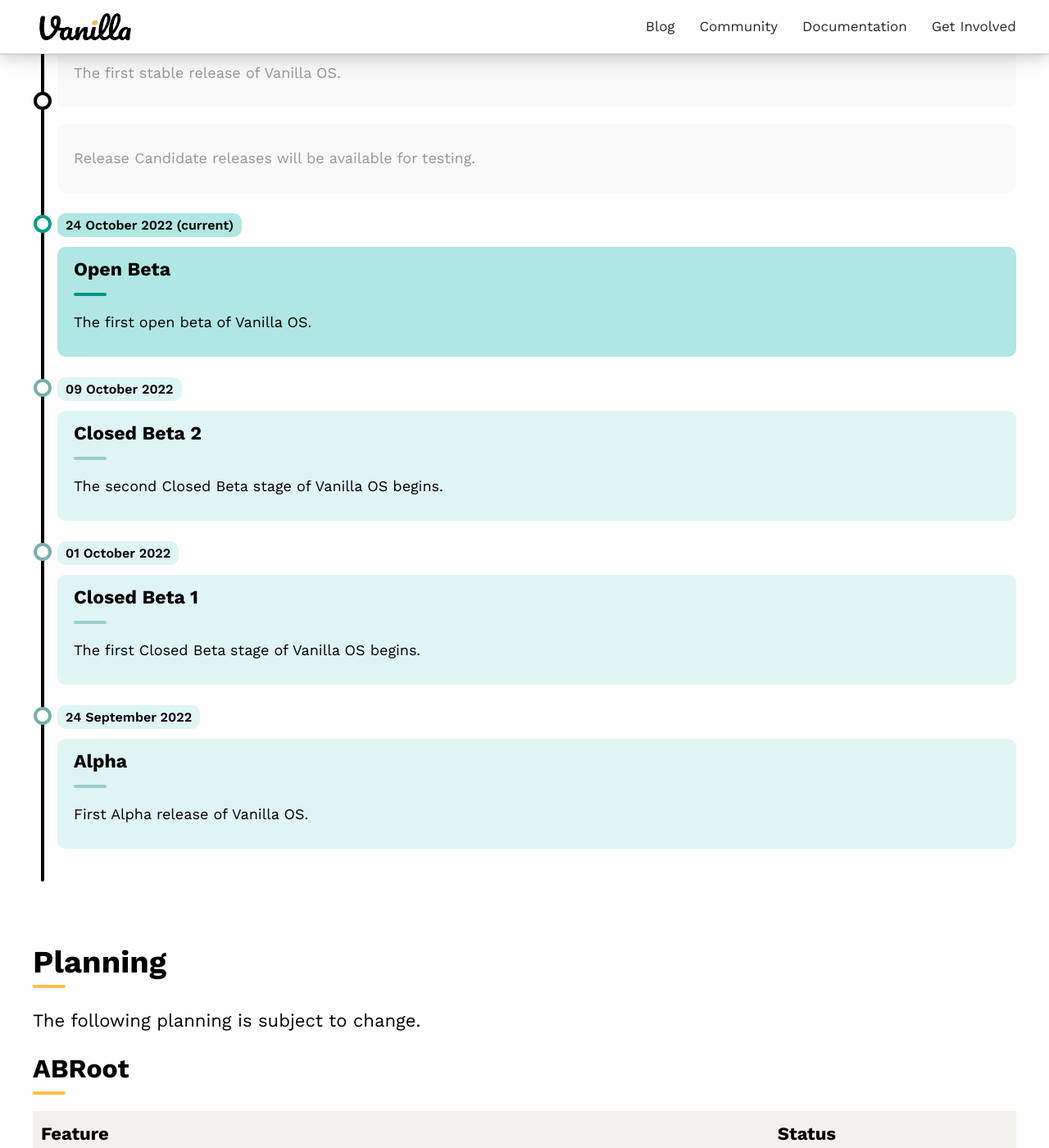
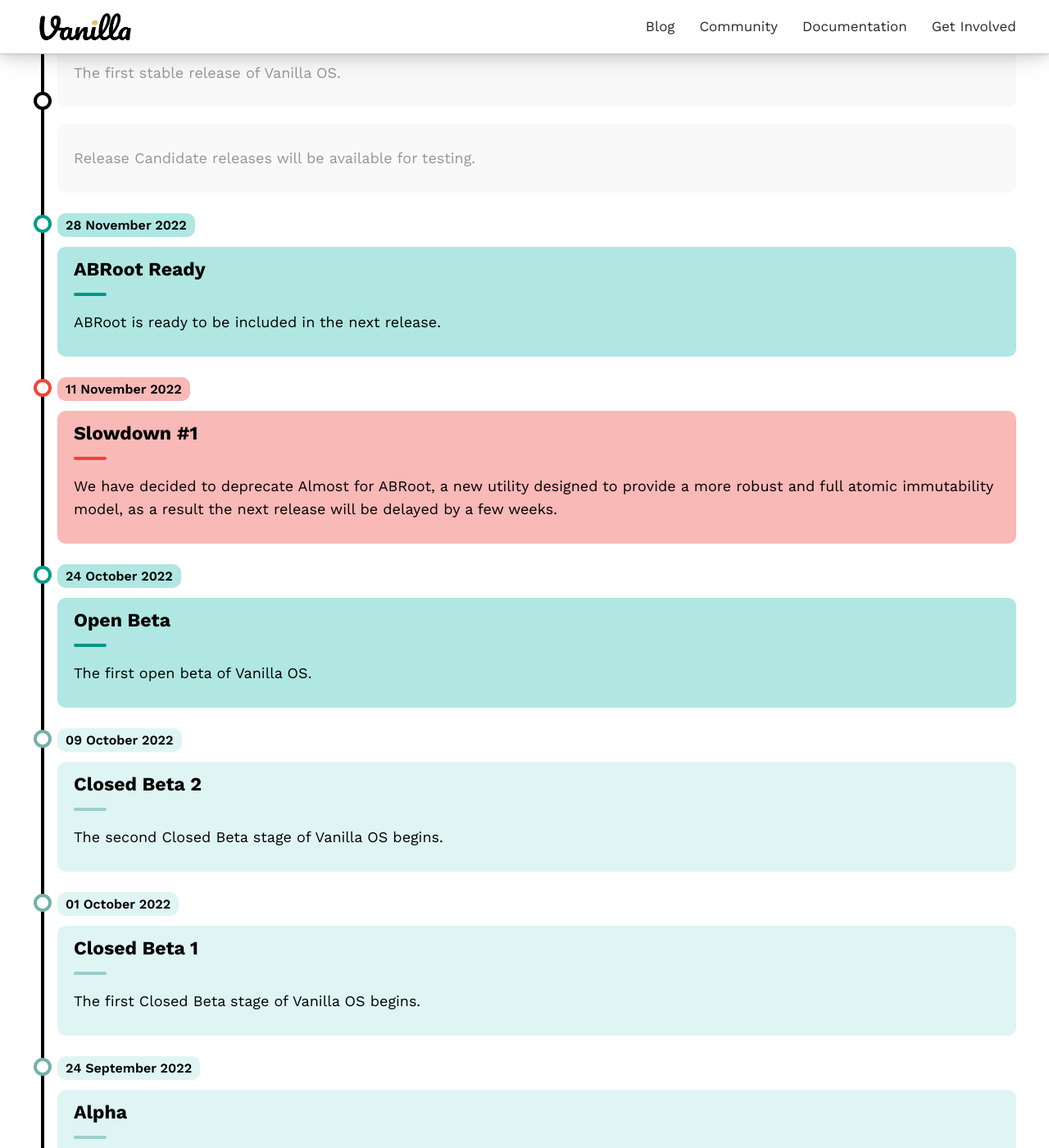
Before and after one commit to Vanilla-OS/website, a Jekyll site: the page built from roadmap.md, in a window 1280 px wide and 1400 px high, scrolled down 947 px. Shown: the whole window at 82% size. Built offline with Jekyll 4.4.1, drawn with Linux system fonts in a browser that asks for light colours.

Commit message:
misc: Update roadmap for ABRoot

```diff
--- a/assets/css/dark.css
+++ b/assets/css/dark.css
@@ -127,6 +127,10 @@
         background-color: #386662;
     }
 
+    .timeline-red .timeline-item-content, .timeline-red .timeline-label {
+        background-color: #6c2d2d;
+    }
+
     .timeline-dimmed-green .timeline-item-content, .timeline-dimmed-green .timeline-label {
         background-color: #485453;
     }
--- a/assets/css/style.css
+++ b/assets/css/style.css
@@ -900,6 +900,19 @@
     border-color: #009e88;
 }
 
+.timeline-red h4::after {
+    background-color: #f44336;
+}
+
+.timeline-red .timeline-item-content,
+.timeline-red .timeline-label {
+    background-color: #f8b9b7;
+}
+
+.timeline-red .timeline-item-content::after {
+    border-color: #f44336;
+}
+
 .timeline-dimmed-green h4::after {
     background-color: #98cfca;
 }
--- a/roadmap.md
+++ b/roadmap.md
@@ -28,7 +28,21 @@
         </div>
     </div>
     <div class="timeline-item timeline-green">
-        <span class="timeline-label">24 October 2022 (current)</span>
+        <span class="timeline-label">28 November 2022</span>
+        <div class="timeline-item-content">
+            <h4>ABRoot Ready</h4>
+            <p>ABRoot is ready to be included in the next release.</p>
+        </div>
+    </div>
+    <div class="timeline-item timeline-red">
+        <span class="timeline-label">11 November 2022</span>
+        <div class="timeline-item-content">
+            <h4>Slowdown #1</h4>
+            <p>We have decided to deprecate Almost for ABRoot, a new utility designed to provide a more robust and full atomic immutability model, as a result the next release will be delayed by a few weeks.</p>
+        </div>
+    </div>
+    <div class="timeline-item timeline-green">
+        <span class="timeline-label">24 October 2022</span>
         <div class="timeline-item-content">
             <h4>Open Beta</h4>
             <p>The first open beta of Vanilla OS.</p>
```
